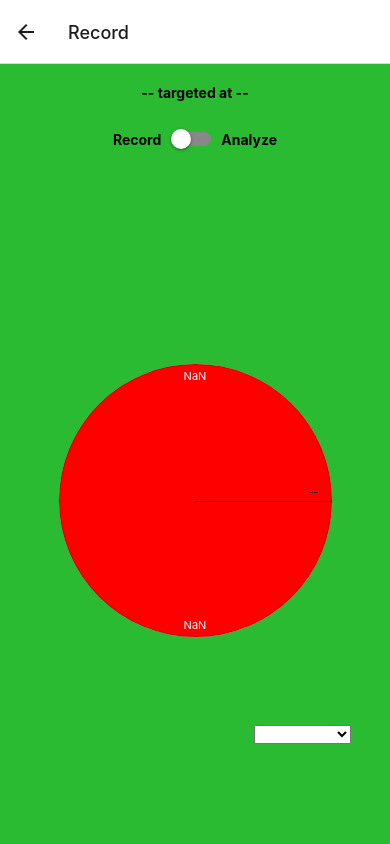
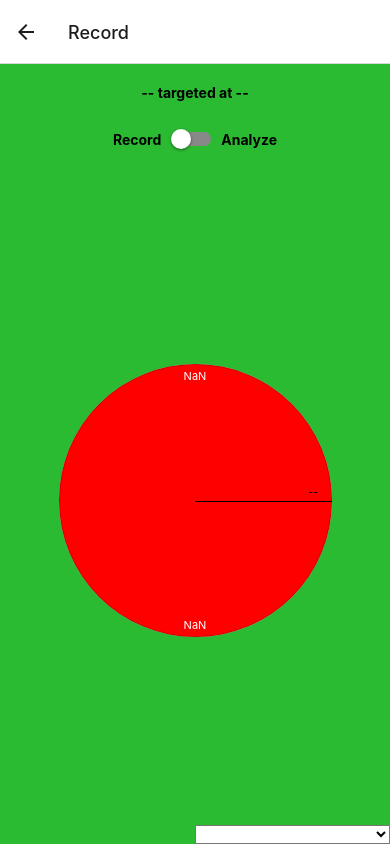
Before and after one commit to abretz47/foresight, a React Native app: screen /Record in a window 390 px wide. Built offline with nearby package versions, Linux system fonts and the light colour scheme.

Commit message:
fix picker

```diff
--- a/app.json
+++ b/app.json
@@ -6,7 +6,7 @@
     "orientation": "portrait",
     "icon": "./assets/icon.png",
     "splash": {
-      "image": "./assets/splash.png",
+      "image": "./assets/icon.png",
       "resizeMode": "contain",
       "backgroundColor": "#ffffff"
     },
--- a/src/pages/Record.tsx
+++ b/src/pages/Record.tsx
@@ -390,7 +390,7 @@ export default class Record extends Component<Props, State> {
               return <View style={this.dataStyle(item.shotX - 5, item.shotY - 5)} key={key} />;
             })}
         </TouchableOpacity>
-        <View style={{ position: 'absolute', bottom: 100, right: '10%', width: '25%' }}>
+        <View style={{ position: 'absolute', bottom: 0, right: '0%', width: '50%', maxHeight: '70px' }}>
           <Picker
             selectedValue={this.state.selectedShot}
             style={{ color: 'black' }}
@@ -399,7 +399,7 @@ export default class Record extends Component<Props, State> {
             }}
           >
             {this.state.shots.map((shot, index) => (
-              <Picker.Item label={shot.name} value={index} key={shot.id} />
+              <Picker.Item label={shot.distance + " - " + shot.name} value={index} key={shot.id} />
             ))}
           </Picker>
         </View>
```
Also changed, not shown: assets/splash.png (deleted).
